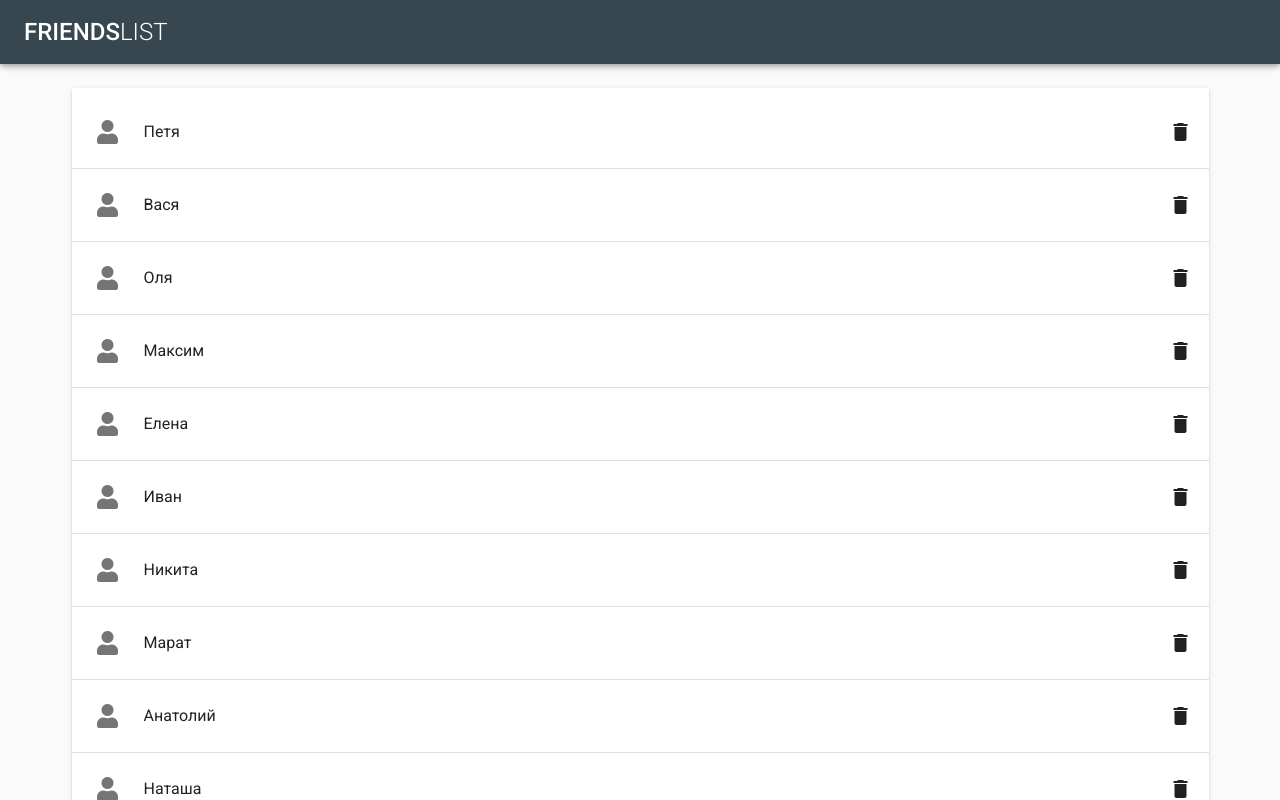
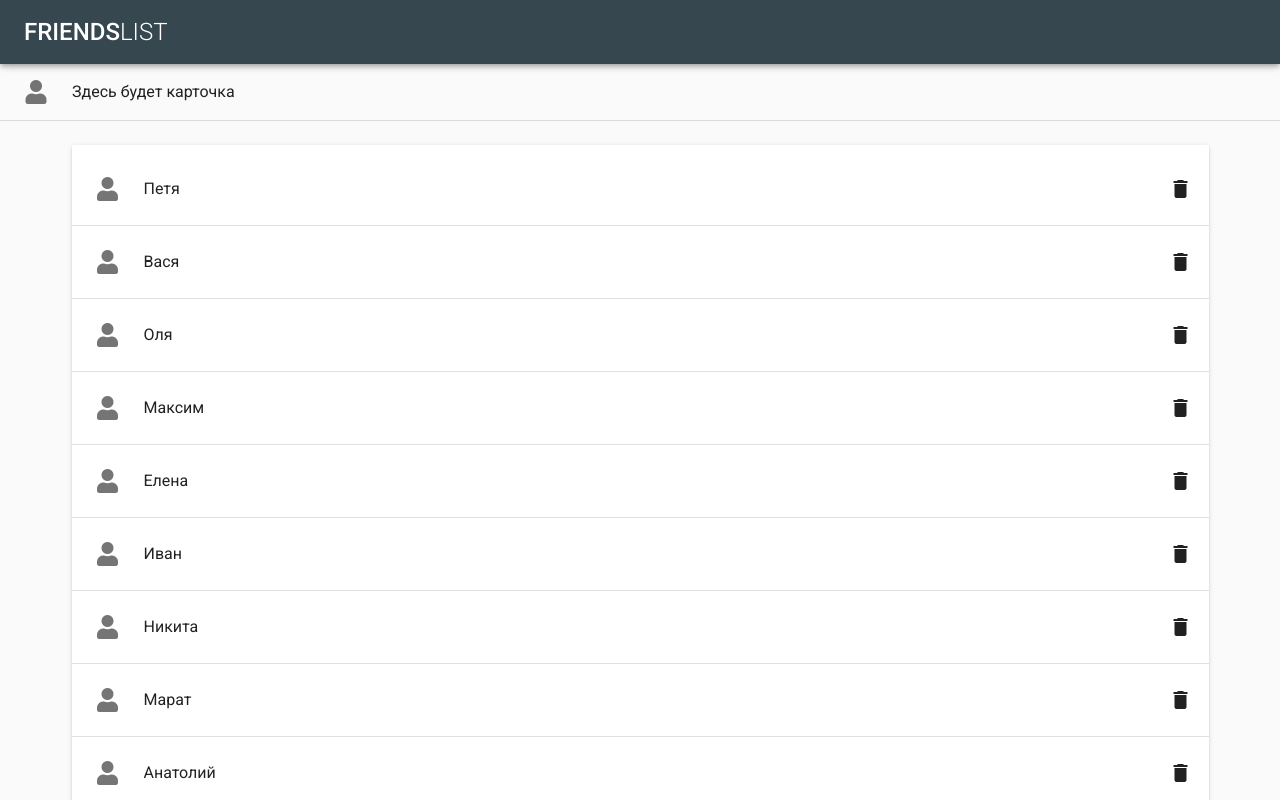
Before and after one commit to ozon-edu-vue-2021/required-task-7-sensaur, a Vue app: page / in a window 1280 px wide. Shown: the top 800 px of the page. Built offline with nearby package versions, Linux system fonts and the light colour scheme; a small style sheet from the web is missing.

Commit message:
list rendered

```diff
--- a/package.json
+++ b/package.json
@@ -16,6 +16,7 @@
     "material-design-icons-iconfont": "^3.0.3",
     "roboto-fontface": "*",
     "vue": "^2.6.11",
+    "vue-router": "^3.5.3",
     "vuetify": "^1.3.0"
   },
   "devDependencies": {
--- a/src/App.vue
+++ b/src/App.vue
@@ -1,4 +1,5 @@
 <template>
+
   <v-app light>
     <v-toolbar app color="blue-grey darken-3" class="white--text">
       <v-toolbar-title class="headline text-uppercase">
@@ -21,6 +22,7 @@
 <!--      </v-tooltip>-->
     </v-toolbar>
     <v-content>
+      <Friendcard />
       <FriendList v-bind:friends="friends"/>
     </v-content>
     <v-snackbar
@@ -40,10 +42,12 @@
 <script>
 import FriendList from "./components/FriendList";
 import data from './assets/data'
+import Friendcard from "./components/Friendcard";
 
 export default {
   name: "App",
   components: {
+    Friendcard,
     FriendList
   },
 
--- /dev/null
+++ b/src/components/Friendcard.vue
@@ -0,0 +1,28 @@
+<template>
+  <div>
+          <v-list-tile avatar>
+            <v-list-tile-avatar>
+              <v-icon>fa-user</v-icon>
+            </v-list-tile-avatar>
+            <v-list-tile-content>
+              <v-list-tile-title>
+                <div>Здесь будет карточка</div>
+              </v-list-tile-title>
+            </v-list-tile-content>
+            <v-list-tile-action>
+              <slot></slot>
+            </v-list-tile-action>
+          </v-list-tile>
+          <v-divider v-if="!last"></v-divider>
+  </div>
+</template>
+
+<script>
+export default {
+  name: "Friendcard"
+}
+</script>
+
+<style scoped>
+
+</style>
```
Also changed, not shown: src/router/index.js (added, +21 -0 lines), 1 other file (tests, documents, lock files or other folders).
